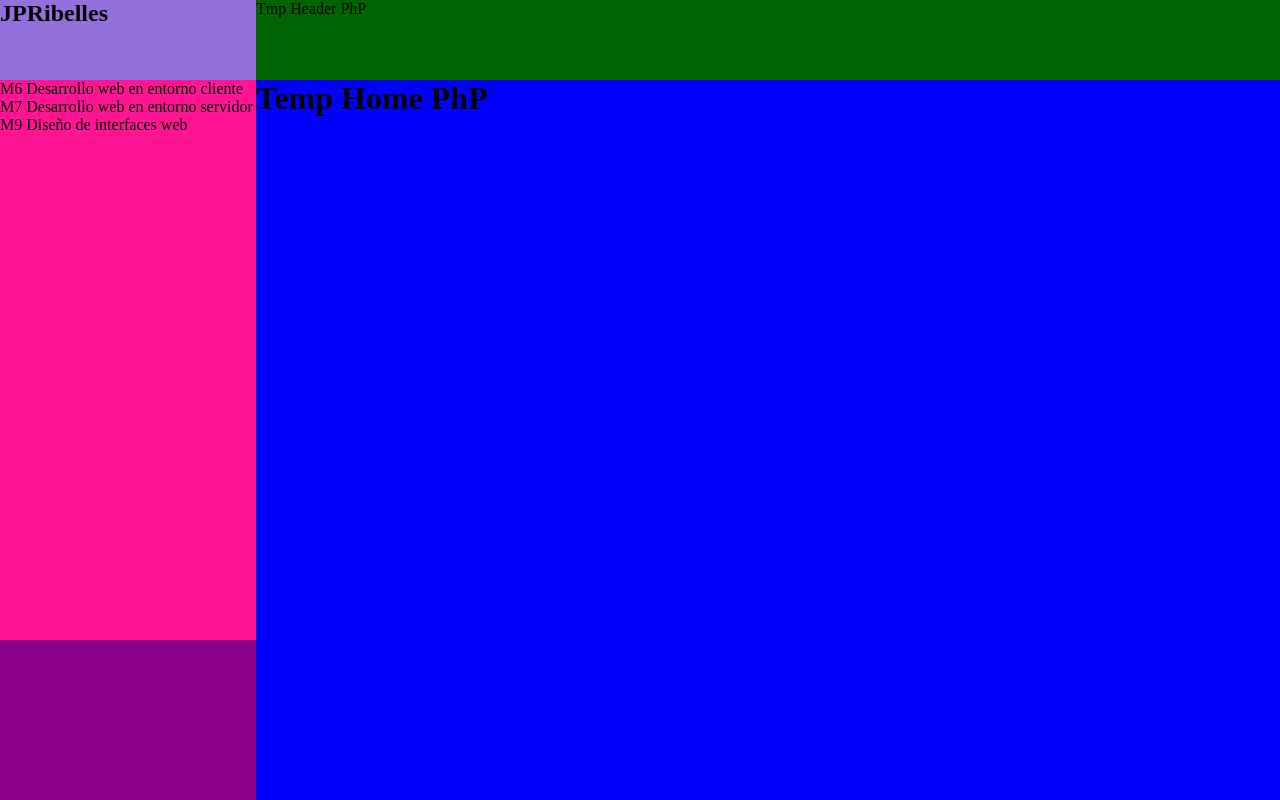
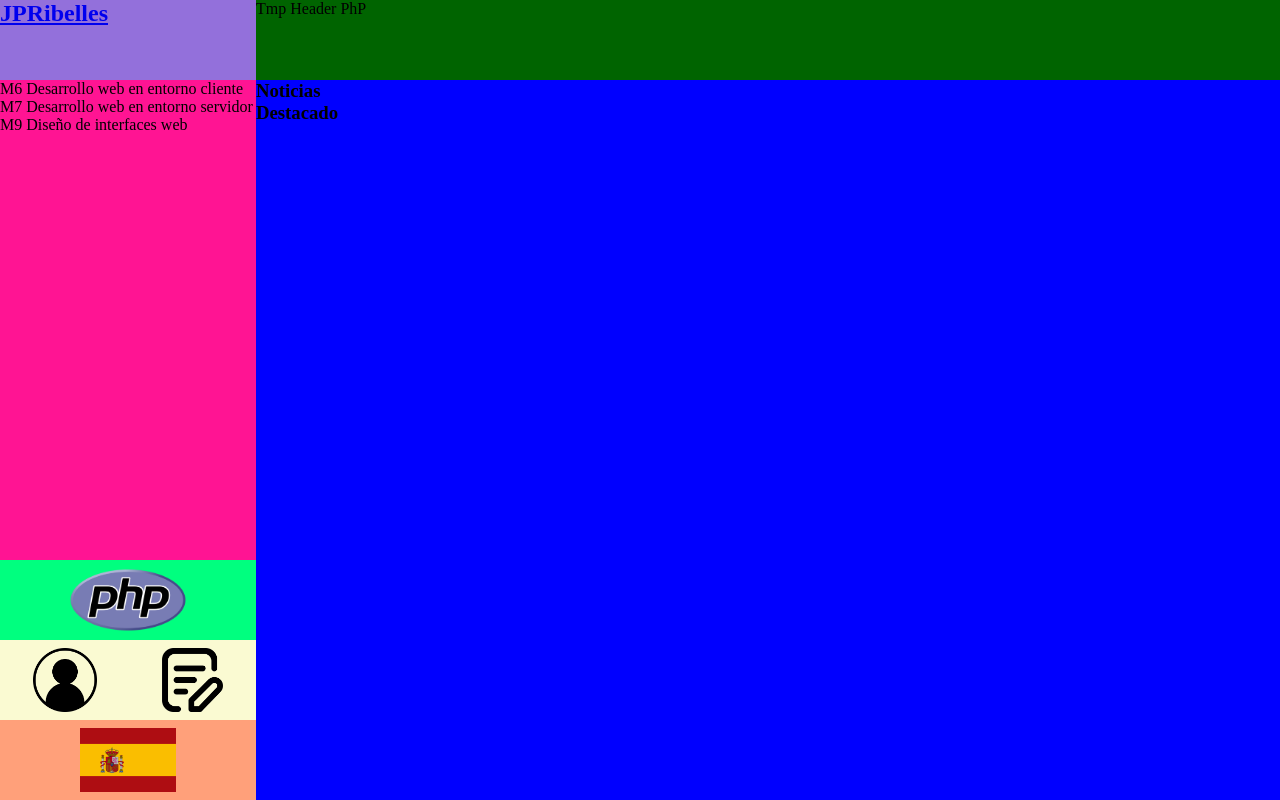
Before and after one commit to Brujito1loquillo/webProject, a PHP site: page / in a window 1280 px wide. Run offline with PHP 8.4, Linux system fonts and the light colour scheme; style sheets or scripts are compiled from the project's sources.

Commit message:
Mejoras en el aside, diseño de botones de referencias

```diff
--- a/classes/controller/FrontController.php
+++ b/classes/controller/FrontController.php
@@ -12,6 +12,16 @@ abstract class FrontController { //extends Controller {
         if ($_SERVER["REQUEST_METHOD"] === "GET" && count($_GET) === 0) {
             $controller = "HomeController";
             $method = "show";
+        } else if ($_SERVER["REQUEST_METHOD"] === "GET") {
+            // var_dump($_SERVER["REQUEST_URI"]);
+            $uri = $_SERVER["REQUEST_URI"];
+            $uri = substr($uri, - strlen($uri) +2);
+            // Parametros con el split by /
+            // $uriParams = ;
+
+
+            var_dump($uri);
+
         } else {
             throw new Exception("Ha habido una llegada con parametros no controlados");
         }
--- a/classes/controller/LangController.php
+++ b/classes/controller/LangController.php
@@ -44,6 +44,25 @@ abstract class LangController { // extends Controller {
             }
         }
     }
+
+    public static function showLangs() {
+        LogModel::create(new Log("Metodo LangController::showLangs()."));
+
+        $langs = scandir("langs");
+
+        $out = "";
+
+        foreach ($langs as $key => $lang) {
+            if (!fnmatch(".*", $lang)) {
+                $lang = substr($lang, 0, strlen($lang) - 4);
+
+                //$out .= "<div id =\"$lang\"><a href=\"?langController/setLang/$lang\"><img title=\"$lang\" alt=\"$lang\" src=\"img/icons/langs/$lang.png\" /></a></div>";
+                $out .= "<a href=\"?langController/setLang/$lang\"><img title=\"$lang\" alt=\"$lang\" src=\"img/icons/langs/$lang.png\" /></a>";
+            }
+        }
+
+        return $out;
+    }
 }
 
 ?>
--- a/classes/view/ErrorView.php
+++ b/classes/view/ErrorView.php
@@ -27,6 +27,8 @@ class ErrorView extends View {
         LogModel::create(new Log("Metodo ErrorLog->show(\$e)."));
 
         require_once "tmplt/head.php";
+        require_once "tmplt/header.php";
+        require_once "tmplt/aside.php";
         require_once "tmplt/error.php";
         require_once "tmplt/end.php";
     }
--- a/styles/aside.css
+++ b/styles/aside.css
@@ -7,9 +7,13 @@
   	"menu"
   	"menu"
   	"menu"
-  	"menu"
+  	"footer"
   	"footer"
   	"footer";
+}
+
+img {
+  max-width: 100%;
 }
 
 html body aside {
@@ -17,6 +21,16 @@ html body aside {
   grid-template-columns: 100%;
   grid-template-rows: var(--body-rows);
   grid-template-areas: var(--aside-areas);
+  /* #footer { background-color: darkmagenta; grid-area: footer; display: grid; grid-template-rows: repeat(3, 33%); grid-template-areas: "usr" "lang" "resources";
+  	& > div { display: flex; justify-content: center; // align-content: center; // align-items: center;
+  		a { height: fit-content; max-height: 90%; overflow: auto;
+  			img { max-height: 90%; } } }
+
+  	#usr { background-color: cyan; grid-area: usr; }
+
+  	#lang { background-color: magenta; // display: flex; // justify-content: center; // align-items: center; grid-area: lang; /* div { max-width: 100%; } * / }
+
+  	#resources { background-color: lima; grid-area: resources; } /* a { // margin: auto 0; img { max-height: 90%; } } * / } */
 }
 html body aside #title {
   background-color: mediumpurple;
@@ -26,15 +40,47 @@ html body aside #menu {
   background-color: deeppink;
   grid-area: menu;
 }
+html body aside #menu ul * {
+  list-style: none;
+}
 html body aside #menu .uf, html body aside #menu .ex {
   display: none;
+  padding-left: 5%;
 }
 html body aside #menu .visible {
   display: list-item;
 }
 html body aside #footer {
-  background-color: darkmagenta;
+  background-color: red;
   grid-area: footer;
+  display: grid;
+  --footer-rows: 3;
+  grid-template-rows: repeat(var(--footer-rows), calc(100% / var(--footer-rows)));
+  grid-template-areas: "resources" "usr" "lang";
+}
+html body aside #footer > div {
+  display: flex;
+  justify-content: space-around;
+  flex-wrap: nowrap;
+  align-items: center;
+}
+html body aside #footer > div a {
+  height: 80%;
+}
+html body aside #footer > div a img {
+  max-height: 100%;
+}
+html body aside #footer #usr {
+  background-color: lightgoldenrodyellow;
+  grid-area: usr;
+}
+html body aside #footer #lang {
+  background-color: lightsalmon;
+  grid-area: lang;
+}
+html body aside #footer #resources {
+  background-color: springgreen;
+  grid-area: resources;
 }
 
 /*# sourceMappingURL=aside.css.map */
--- a/styles/aside.scss
+++ b/styles/aside.scss
@@ -7,12 +7,16 @@
 		"menu"
 		"menu"
 		"menu"
-		"menu"
+		"footer"
 		"footer"
 		"footer";
 }
 
 * {}
+
+img {
+	max-width: 100%;
+}
 
 html {
 	body {
@@ -35,8 +39,14 @@ html {
 
 				grid-area: menu;
 
+				ul * {
+					list-style: none;
+				}
+
+
 				.uf, .ex {
 					display: none;
+					padding-left: 5%;
 				}
 
 				.visible {
@@ -44,10 +54,70 @@ html {
 				}
 			}
 
+			/* #footer { background-color: darkmagenta; grid-area: footer; display: grid; grid-template-rows: repeat(3, 33%); grid-template-areas: "usr" "lang" "resources";
+				& > div { display: flex; justify-content: center; // align-content: center; // align-items: center;
+					a { height: fit-content; max-height: 90%; overflow: auto;
+						img { max-height: 90%; } } }
+
+				#usr { background-color: cyan; grid-area: usr; }
+
+				#lang { background-color: magenta; // display: flex; // justify-content: center; // align-items: center; grid-area: lang; /* div { max-width: 100%; } * / }
+
+				#resources { background-color: lima; grid-area: resources; } /* a { // margin: auto 0; img { max-height: 90%; } } * / } */
+
 			#footer {
-				background-color: darkmagenta;
+				background-color: red;
 
 				grid-area: footer;
+
+				display: grid;
+
+				--footer-rows: 3;
+				grid-template-rows: repeat(var(--footer-rows), calc(100% / var(--footer-rows)));
+				grid-template-areas:
+				"resources"
+				"usr"
+				"lang";
+
+				& > div {
+					display: flex;
+					// justify-content: center;
+					justify-content: space-around;
+					// flex-wrap: nowrap;
+					// flex-wrap: wrap;
+					flex-wrap: nowrap;
+					// align-content: center;
+					align-items: center;
+
+					a {
+						// max-height: 100%;
+						// max-height: 90%;
+						// height: fit-content;
+						height: 80%;
+
+						img {
+							max-height: 100%;
+						}
+					}
+				}
+
+				#usr {
+					background-color: lightgoldenrodyellow;
+
+					grid-area: usr;
+				}
+
+				#lang {
+					background-color: lightsalmon;
+
+					grid-area: lang;
+				}
+
+				#resources {
+					background-color: springgreen;
+
+					grid-area: resources;
+				}
 			}
 		}
 
--- a/tmplt/aside.php
+++ b/tmplt/aside.php
@@ -1,9 +1,11 @@
 <aside>
 	<div id="title">
 		<h1>
-    		<?php
-                echo $this->lang["web"]["title"];
-    		?>
+			<a href="<?php echo $this->lang["web"]["href"]; ?>">
+				<?php
+                    echo $this->lang["web"]["title"];
+                ?>
+			</a>
 		</h1>
 	</div>
 
@@ -15,12 +17,29 @@
 
 	<div id="footer">
         <div id="usr">
+        	<a href="?">
+        		<img title="log-in" alt="log-in" src="img/icons/user/login.png" />
+        	</a>
+
+        	<a href="<?php echo $this->lang["practics"][7]["ufs"][2]["exs"]["02"]["href"]; ?>">
+        		<?php
+        		$register = $this->lang["practics"][7]["ufs"][2]["exs"]["02"]["title"];
+
+        		echo "<img title=\"$register\" alt=\"$register\" src=\"img/icons/user/register.png\" />";
+        		?>
+        	</a>
         </div>
 
         <div id="lang">
+        	<?php
+                echo LangController::showLangs();
+        	?>
         </div>
 
         <div id="resources">
+        	<a href="?php/show">
+        		<img title="PhP" alt="PhP" src="img/icons/resources/php.png" />
+        	</a>
         </div>
 	</div>
 </aside>
--- a/tmplt/home.php
+++ b/tmplt/home.php
@@ -1,3 +1,13 @@
 <main>
-<h1>Temp Home PhP</h1>
+	<section id="news">
+		<h3>
+			<?php echo $this->lang["home"]["news"]; ?>
+		</h3>
+	</section>
+
+	<section id="os">
+		<h3>
+			<?php echo $this->lang["home"]["os"]; ?>
+		</h3>
+	</section>
 </main>
```
Also changed, not shown: img/icons/langs/cat.png (added), img/icons/langs/es.png (added), img/icons/resources/php.png (added), img/icons/user/login.png (added), img/icons/user/register.png (added), 3 other files.
